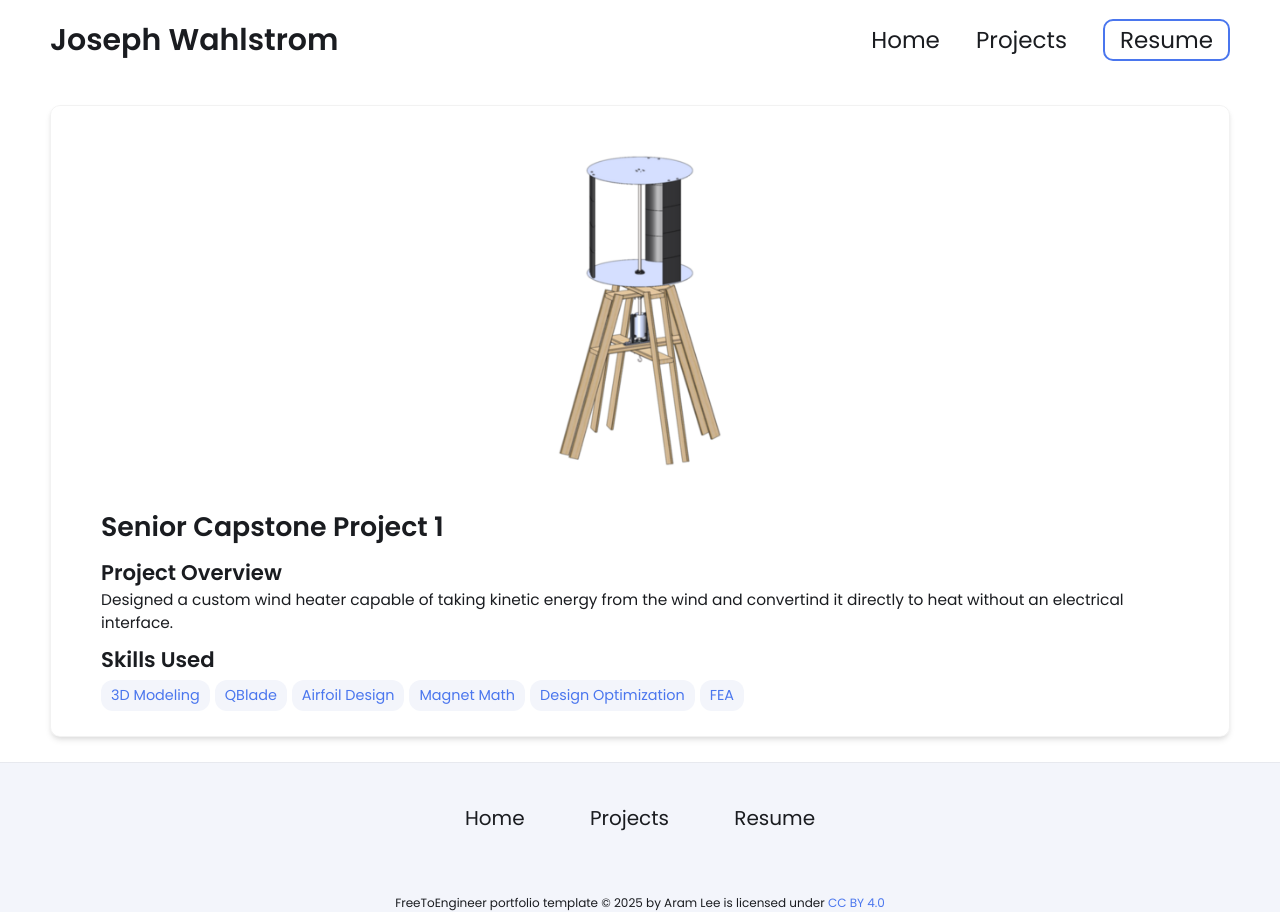
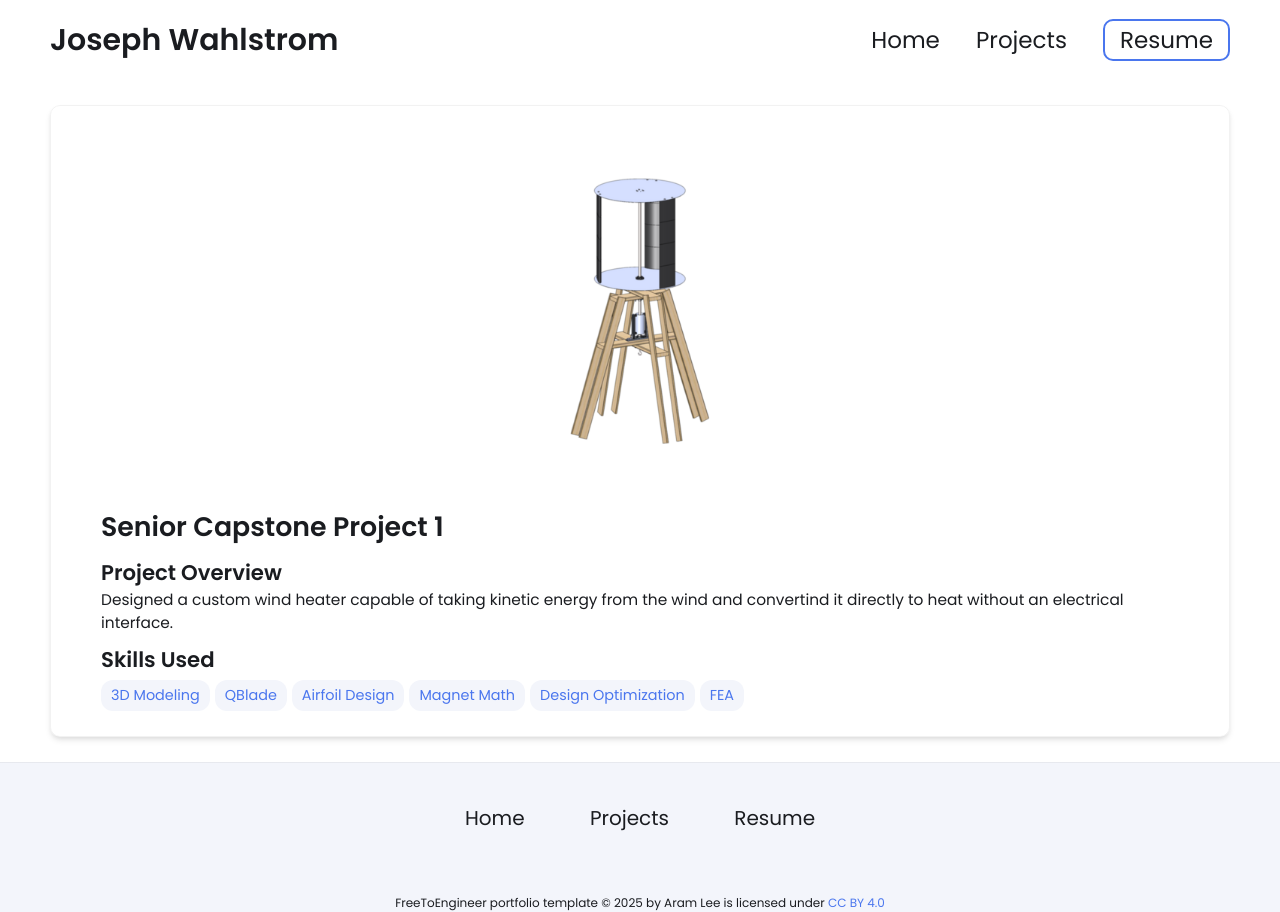
Before and after one commit to JosephWah/JosephW.github.io, a Jekyll site: the page built from _projects/Usenior proj 1/index.md, in a window 1280 px wide. Built offline with Jekyll 4.4.1, drawn with Linux system fonts in a browser that asks for light colours.

Commit message:
Update index.md

```diff
--- a/_projects/Usenior proj 1/index.md
+++ b/_projects/Usenior proj 1/index.md
@@ -9,5 +9,5 @@ skills:
 - Magnet Math
 - Design Optimization
 - FEA
-main-image: /imageedit_15_8297985868.png
+main-image: /imageedit_16_2933981817.png
 ---
```
